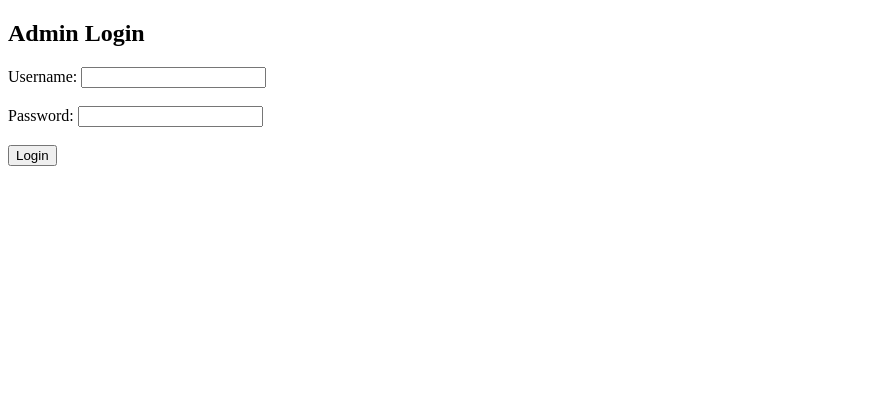
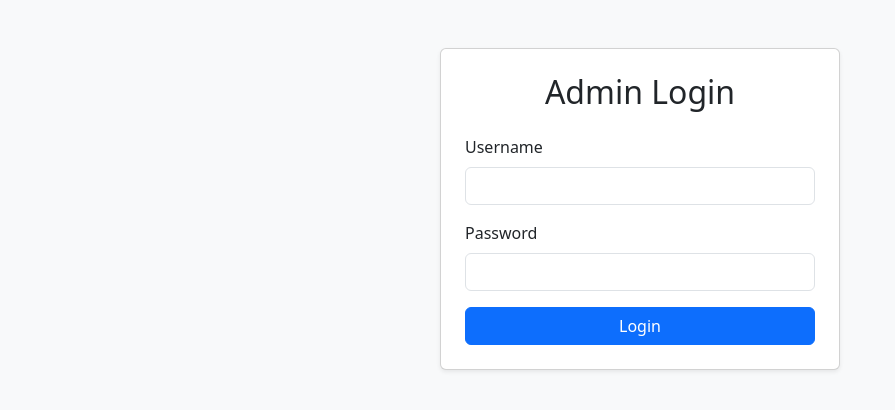
Before and after one commit to Naveentm16/ration-system, a Flask app: page /login in a window 1280 px wide. Shown: the top 410 px of the page, without its empty margins (0-895 px from the left). Run offline with Flask 3, Linux system fonts and the light colour scheme.

Commit message:
Update login.html

```diff
--- a/templates/login.html
+++ b/templates/login.html
@@ -2,15 +2,25 @@
 <html>
 <head>
     <title>Admin Login</title>
+    <link href="https://cdn.jsdelivr.net/npm/bootstrap@5.3.2/dist/css/bootstrap.min.css" rel="stylesheet">
+    <script src="https://cdn.jsdelivr.net/npm/bootstrap@5.3.2/dist/js/bootstrap.bundle.min.js"></script>
 </head>
-<body>
-    <h2>Admin Login</h2>
-    <form method="POST">
-        <label>Username:</label>
-        <input type="text" name="username" required><br><br>
-        <label>Password:</label>
-        <input type="password" name="password" required><br><br>
-        <button type="submit">Login</button>
-    </form>
+<body class="bg-light">
+<div class="container mt-5">
+    <div class="card p-4 shadow-sm mx-auto" style="max-width: 400px;">
+        <h2 class="mb-4 text-center">Admin Login</h2>
+        <form method="POST">
+            <div class="mb-3">
+                <label class="form-label">Username</label>
+                <input type="text" name="username" class="form-control" required>
+            </div>
+            <div class="mb-3">
+                <label class="form-label">Password</label>
+                <input type="password" name="password" class="form-control" required>
+            </div>
+            <button type="submit" class="btn btn-primary w-100">Login</button>
+        </form>
+    </div>
+</div>
 </body>
 </html>
```
